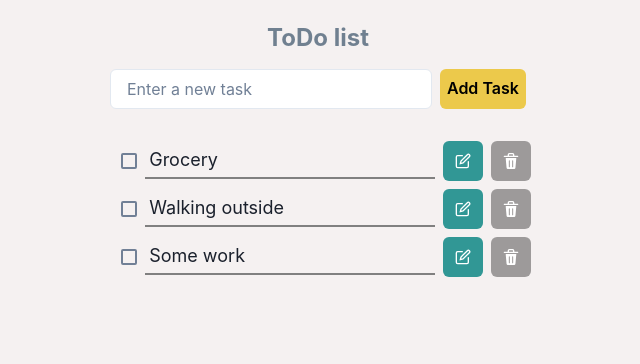
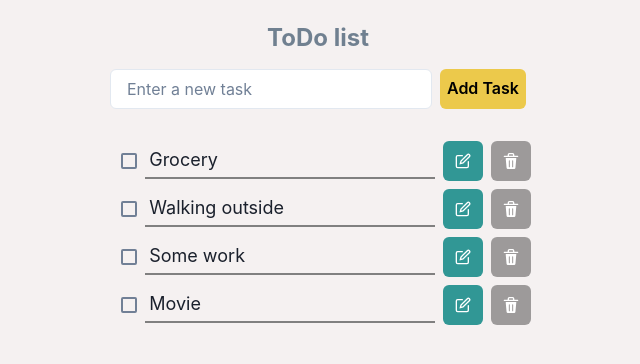
Before and after one commit to RenaSpb/-todolist-with-dnd, a React (Create React App) app: page / in a window 1280 px wide. Shown: the top 364 px of the page, without its empty margins (322-962 px from the left). Built offline with nearby package versions, Linux system fonts and the light colour scheme.

Commit message:
fix local storage

```diff
--- a/src/App.js
+++ b/src/App.js
@@ -20,7 +20,8 @@ function App() {
     return [
       { id: uuidv4(), text: 'Grocery', completed: false },
       { id: uuidv4(), text: 'Walking outside', completed: false },
-      { id: uuidv4(), text: 'Some work', completed: false }
+      { id: uuidv4(), text: 'Some work', completed: false },
+      { id: uuidv4(), text: 'Movie', completed: false }
     ];
   });
 
```
